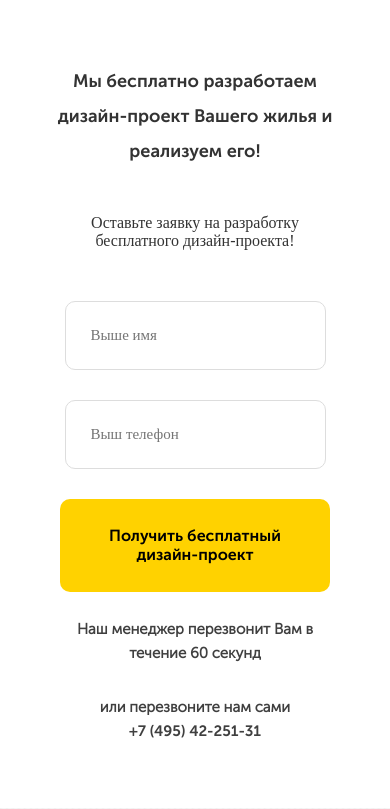
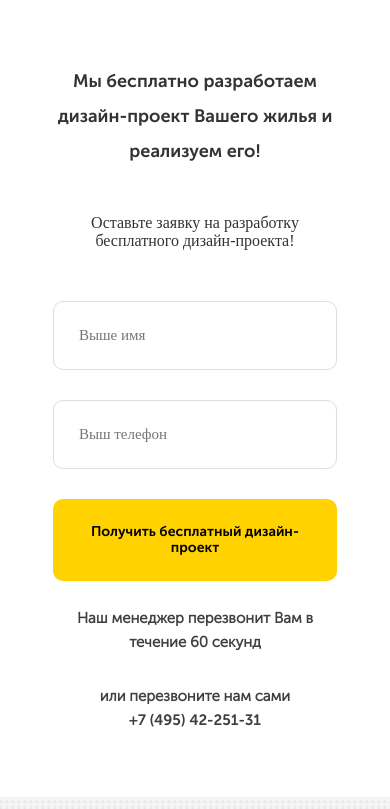
Before and after one commit to dimaShilov9645/working, a PHP site: page / in a window 390 px wide. Shown: the part 818-1627 px from the top of the page. Run offline with PHP 8.4, Linux system fonts and the light colour scheme; some libraries are stand-ins or nearby versions.

Commit message:
Отправка форм Ajax

```diff
--- a/repair/sass/_media.sass
+++ b/repair/sass/_media.sass
@@ -234,11 +234,13 @@
 		&__subtitle
 			text-align: center
 		&__input
-			width: 90%
+			width: 98%
 			&:first-child
 				margin-right: 0
 		&__button
-			width: 270px
+			width: 98%
+			font-size: 14px
+			padding: 25px
 			margin: 0 auto
 		&__subbutton
 			flex-direction: column
```
Also changed, not shown: repair/css/style.css.
